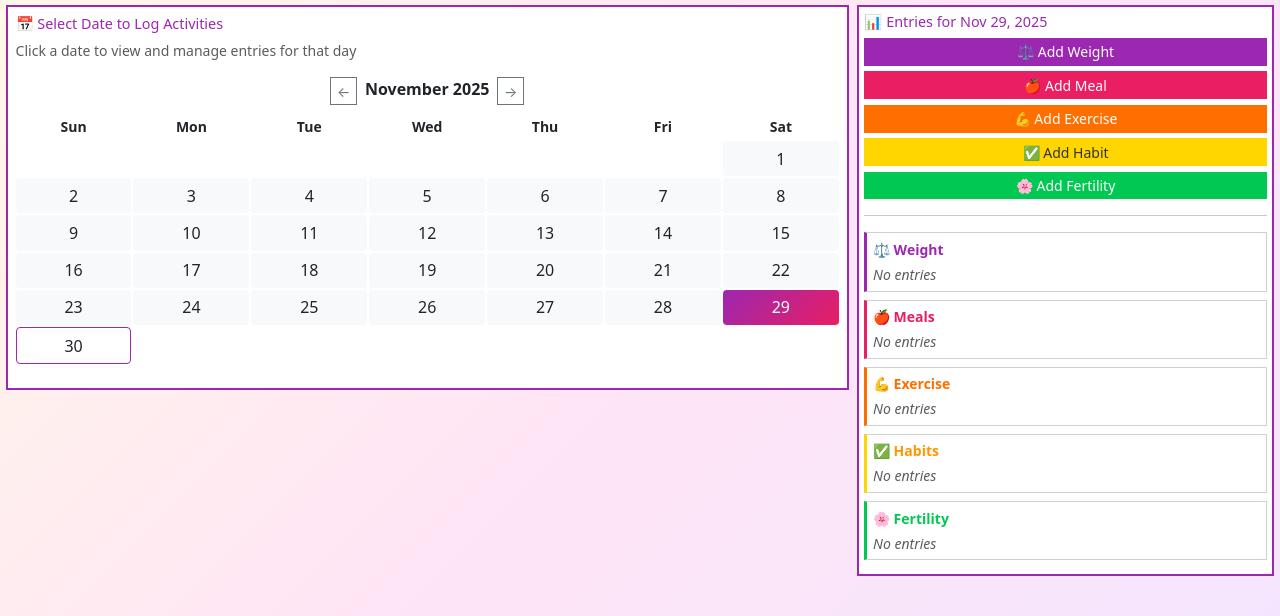
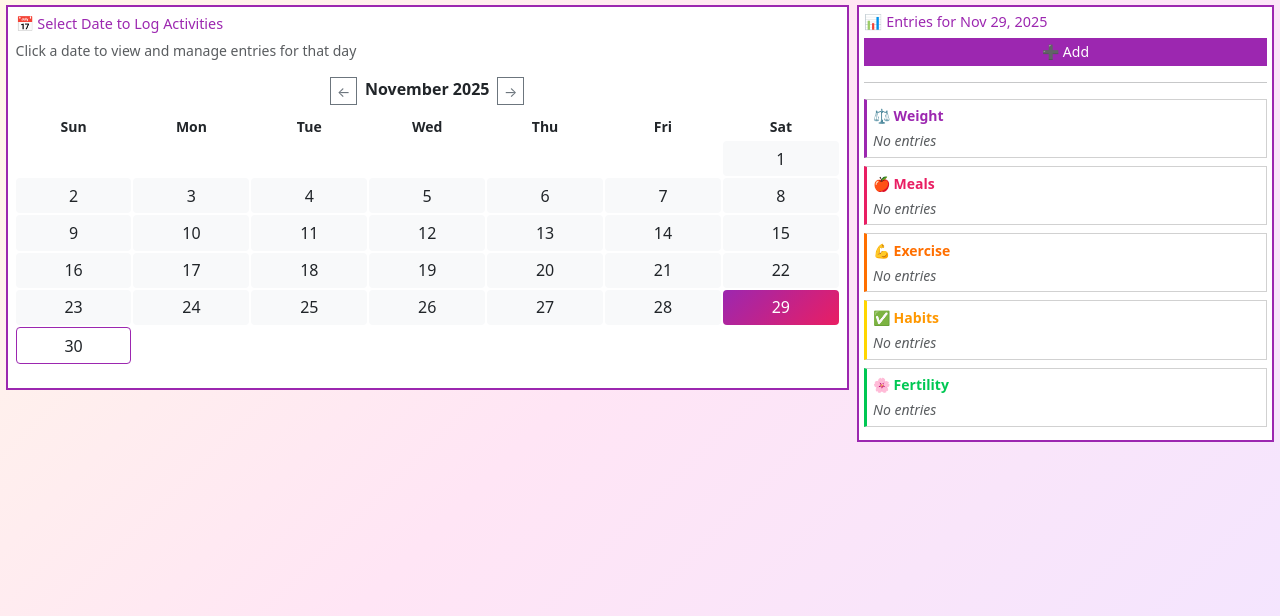
Before and after one commit to EKennard/Tracker, a Django app: page /users/log/ in a window 1280 px wide. Shown: the part 74-690 px from the top of the page. Run offline with Django 5.2, Linux system fonts and the light colour scheme; a user stored in the database is signed in; tables that the repository leaves empty hold one stand-in row (values such as "Sample post"); data that the repository does not hold is empty.

Commit message:
Make Add/Edit button dynamic based on entry existence

```diff
--- a/users/templates/users/log_activities.html
+++ b/users/templates/users/log_activities.html
@@ -23,23 +23,38 @@
             <div class="card-body p-2">
                 <h2 class="h5 mb-2" style="color: #9C27B0;" id="entriesDateTitle">📊 Entries for <span id="selectedDateDisplay">{{ selected_date|date:"M d, Y" }}</span></h2>
 
-                <!-- Add Entry Buttons -->
-                <div class="d-grid gap-2 mb-3">
-                    <button class="btn btn-sm" style="background: #9C27B0; color: white;" data-bs-toggle="modal" data-bs-target="#weightModal">
-                        ⚖️ Add Weight
+                <!-- Single Add/Edit Button with Dropdown Menu -->
+                <div class="dropdown d-grid mb-3">
+                    <button class="btn btn-sm" style="background: #9C27B0; color: white;" type="button" id="addEditDropdown" data-bs-toggle="dropdown" aria-expanded="false">
+                        <span id="addEditButtonText">➕ Add</span>
                     </button>
-                    <button class="btn btn-sm" style="background: #E91E63; color: white;" data-bs-toggle="modal" data-bs-target="#mealModal">
-                        🍎 Add Meal
-                    </button>
-                    <button class="btn btn-sm" style="background: #FF6F00; color: white;" data-bs-toggle="modal" data-bs-target="#exerciseModal">
-                        💪 Add Exercise
-                    </button>
-                    <button class="btn btn-sm" style="background: #FFD600; color: #333;" data-bs-toggle="modal" data-bs-target="#habitModal">
-                        ✅ Add Habit
-                    </button>
-                    <button class="btn btn-sm" style="background: #00C853; color: white;" data-bs-toggle="modal" data-bs-target="#fertilityModal">
-                        🌸 Add Fertility
-                    </button>
+                    <ul class="dropdown-menu w-100" aria-labelledby="addEditDropdown">
+                        <li>
+                            <a class="dropdown-item" href="#" data-bs-toggle="modal" data-bs-target="#weightModal">
+                                ⚖️ Weight & Body Stats
+                            </a>
+                        </li>
+                        <li>
+                            <a class="dropdown-item" href="#" data-bs-toggle="modal" data-bs-target="#mealModal">
+                                🍎 Meal
+                            </a>
+                        </li>
+                        <li>
+                            <a class="dropdown-item" href="#" data-bs-toggle="modal" data-bs-target="#exerciseModal">
+                                💪 Exercise
+                            </a>
+                        </li>
+                        <li>
+                            <a class="dropdown-item" href="#" data-bs-toggle="modal" data-bs-target="#habitModal">
+                                ✅ Habit
+                            </a>
+                        </li>
+                        <li>
+                            <a class="dropdown-item" href="#" data-bs-toggle="modal" data-bs-target="#fertilityModal">
+                                🌸 Fertility
+                            </a>
+                        </li>
+                    </ul>
                 </div>
 
                 <hr>
@@ -405,6 +420,17 @@ document.addEventListener('DOMContentLoaded', function() {
     }
 
     function updateEntriesDisplay(data) {
+        // Check if there are any entries to determine button text
+        const hasEntries = (data.weight && data.weight.length > 0) ||
+                          (data.meals && data.meals.length > 0) ||
+                          (data.exercise && data.exercise.length > 0) ||
+                          (data.habits && data.habits.length > 0) ||
+                          (data.fertility && data.fertility.length > 0);
+
+        // Update button text
+        const buttonText = hasEntries ? '✏️ Edit' : '➕ Add';
+        document.getElementById('addEditButtonText').textContent = buttonText;
+
         // Update Weight
         const weightContainer = document.getElementById('weightEntries');
         if (data.weight && data.weight.length > 0) {
```
